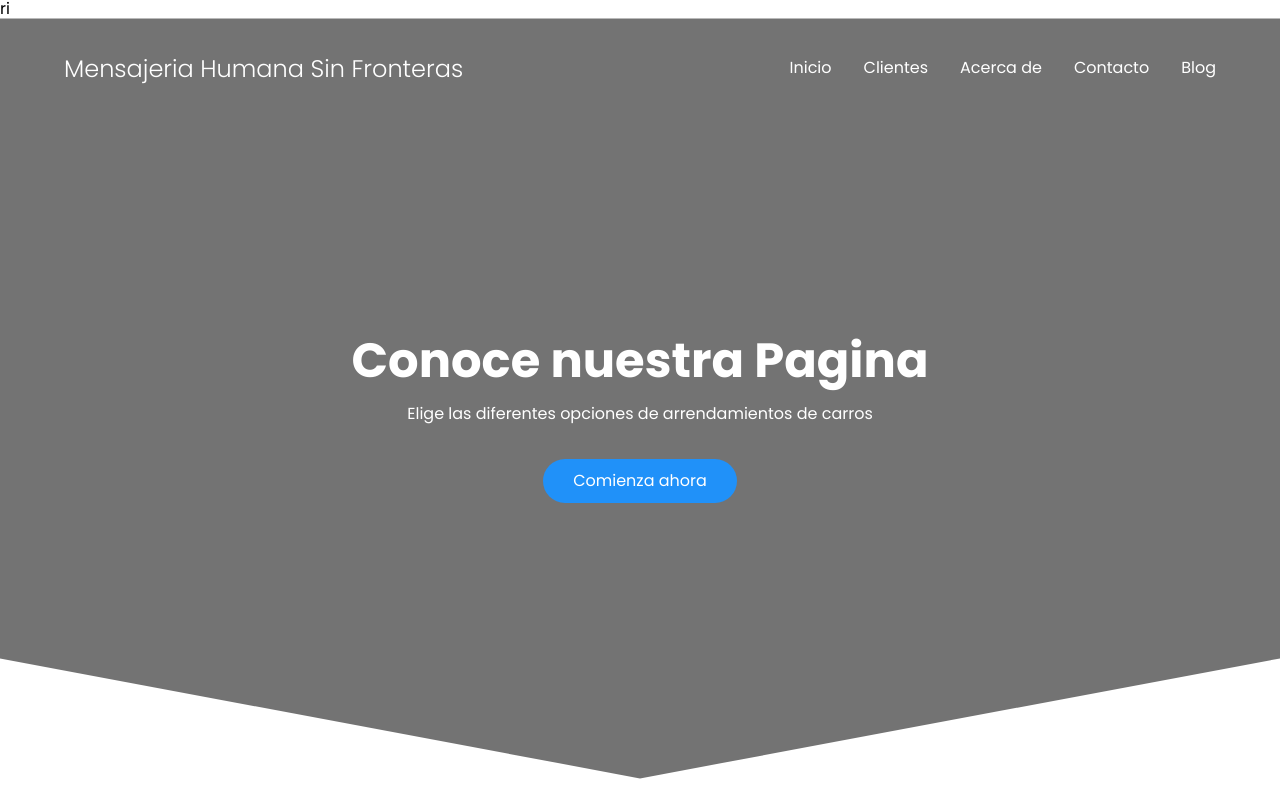
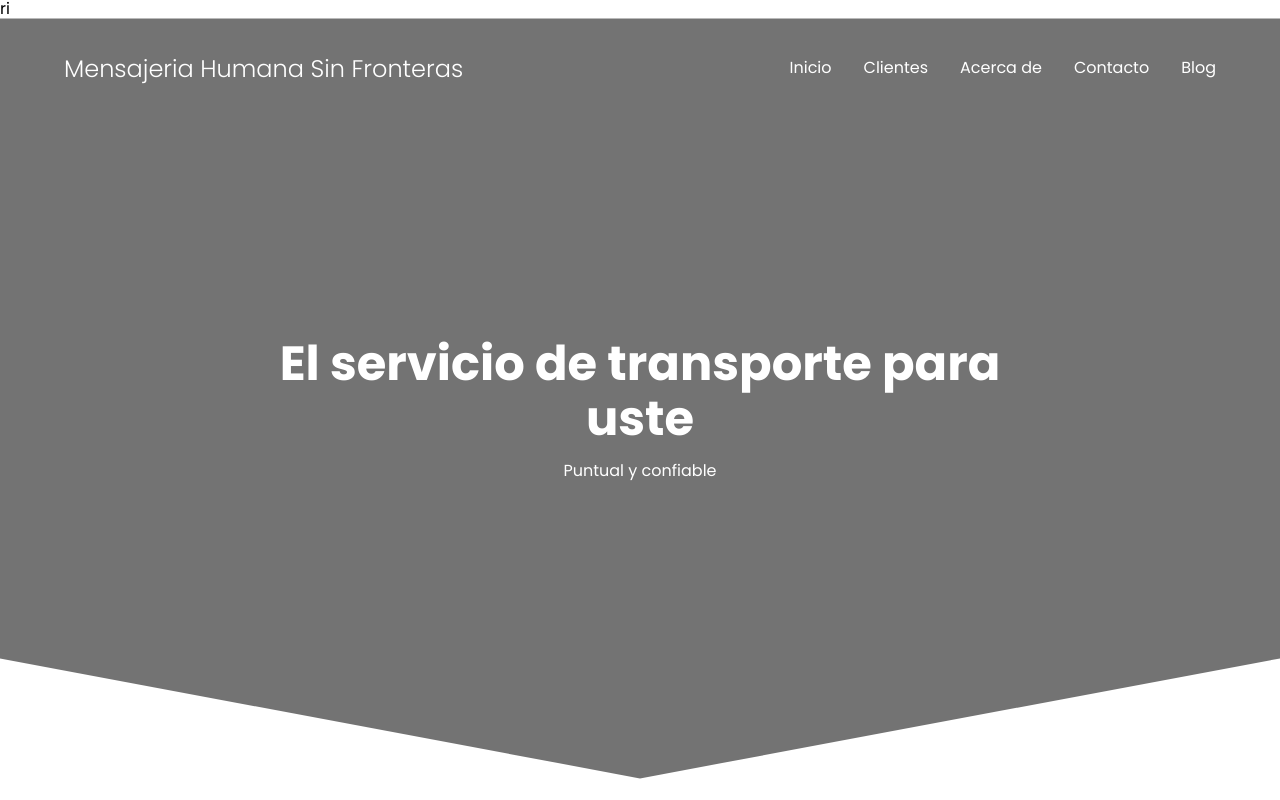
Before and after one commit to Dvelasquez2023/mensajeriahumana.sf3, a plain HTML site: page index.html in a window 1280 px wide. Shown: the top 800 px of the page. Drawn offline with Linux system fonts and the light colour scheme.

Commit message:
Update index.html

```diff
--- a/index.html
+++ b/index.html
@@ -50,9 +50,9 @@ ri<!DOCTYPE html>
         </nav>
 
         <section class="hero__container container">
-            <h1 class="hero__title">Conoce nuestra Pagina</h1>
-            <p class="hero__paragraph">Elige las diferentes opciones de arrendamientos de carros</p>
-            <a href="#" class="cta">Comienza ahora</a>
+            <h1 class="hero__title">El servicio de transporte para uste</h1>
+            <p class="hero__paragraph">Puntual y confiable</p>
+
         </section>
     </header>
 
```
